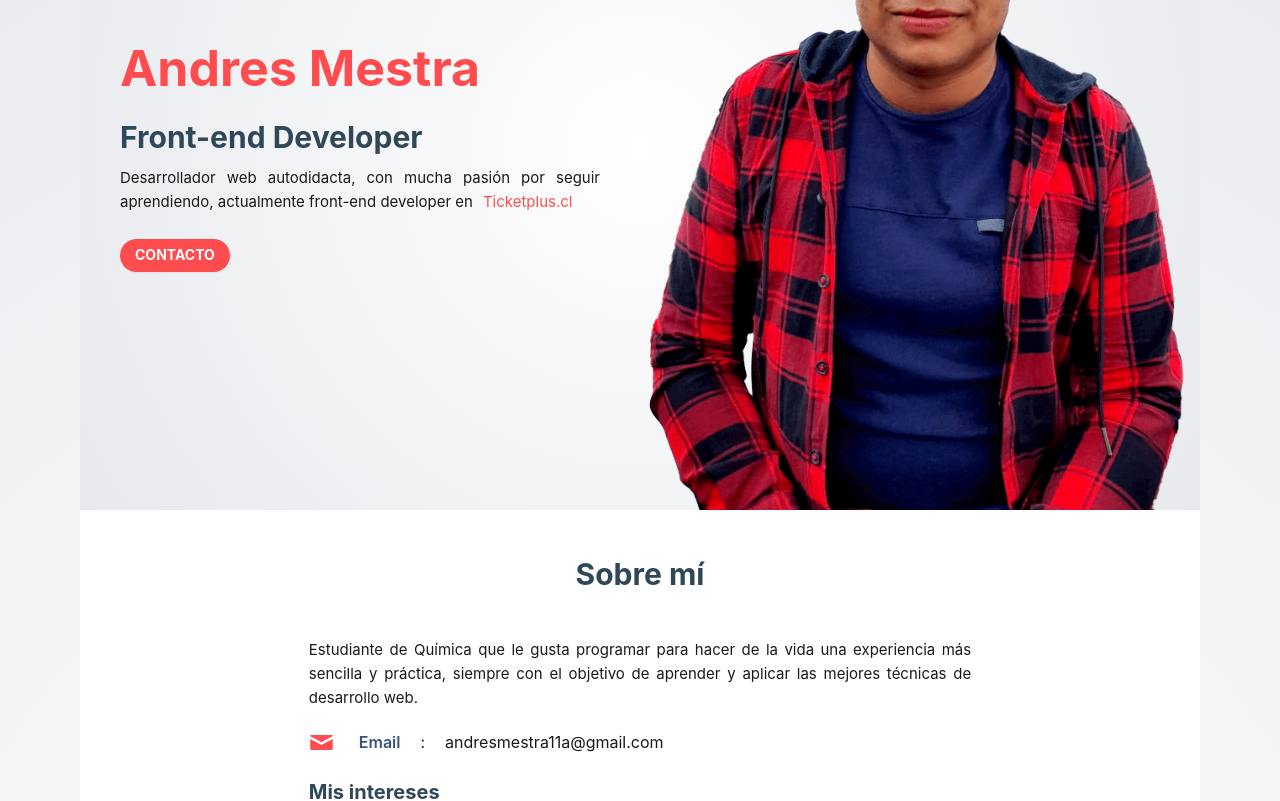
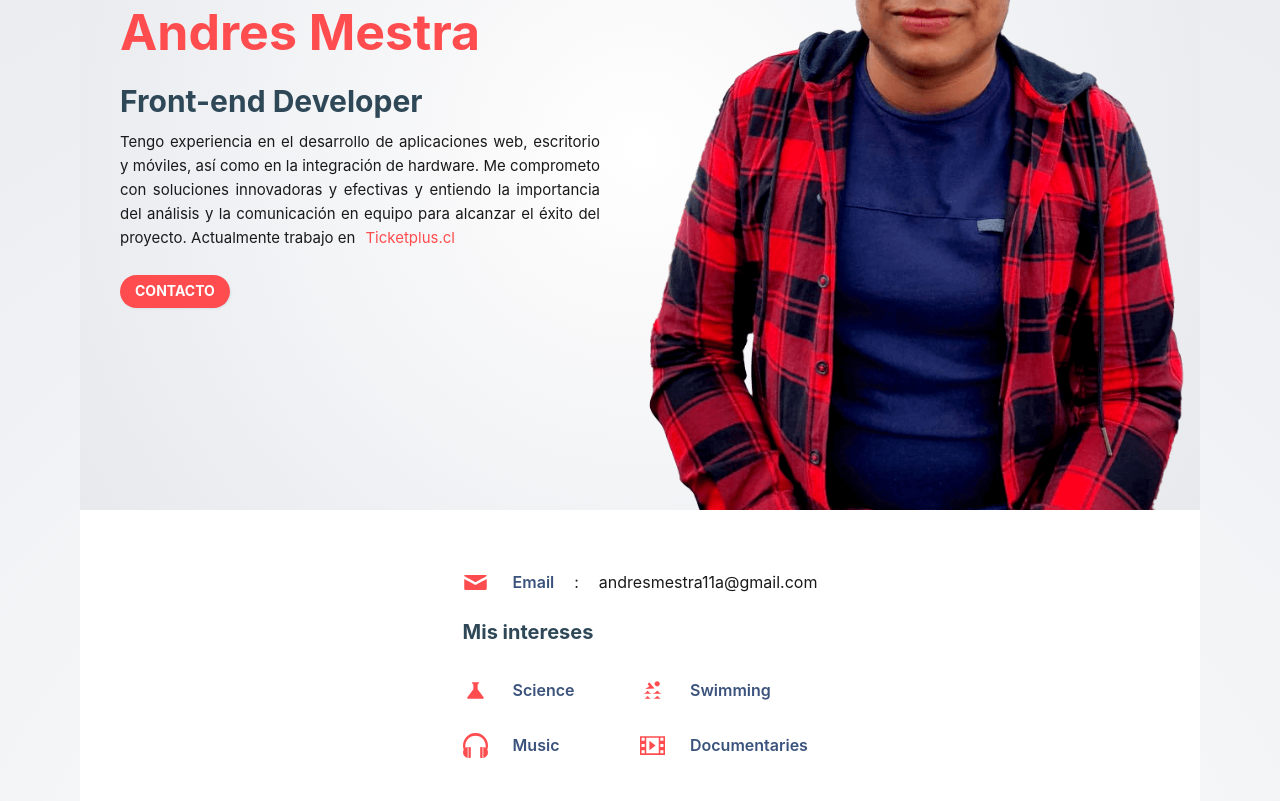
Before and after one commit to andres-mestra/andresmestra-cli, a Next.js app: page / in a window 1280 px wide. Shown: the part 280-1081 px from the top of the page. Built offline with nearby package versions, Linux system fonts and the light colour scheme.

Commit message:
feat: add new description

```diff
--- a/components/me/About.js
+++ b/components/me/About.js
@@ -11,12 +11,14 @@ export const About = () => {
   return (
     <section className="container_grid" id="about">
       <div className={sty.about}>
-        <HeaderLarge title="Sobre mí" align="center" />
+        {/* <HeaderLarge title="Sobre mí" align="center" />
         <Description>
-          Estudiante de Química que le gusta programar para hacer de la vida una
-          experiencia más sencilla y práctica, siempre con el objetivo de
-          aprender y aplicar las mejores técnicas de desarrollo web.
-        </Description>
+          Tengo experiencia en el desarrollo de aplicaciones web, escritorio y
+          móviles, así como en la integración de hardware. Me comprometo con
+          soluciones innovadoras y efectivas y entiendo la importancia del
+          análisis y la comunicación en equipo para alcanzar el éxito del
+          proyecto.
+        </Description> */}
         <Contacts />
         <Interests />
       </div>
--- a/components/me/Presentation.js
+++ b/components/me/Presentation.js
@@ -13,8 +13,11 @@ export const Presentation = () => {
       <TitleLarge color="var(--color-secundary)">Andres Mestra</TitleLarge>
       <TitleMedium>Front-end Developer</TitleMedium>
       <Description>
-        Desarrollador web autodidacta, con mucha pasión por seguir aprendiendo,
-        actualmente front-end developer en
+        Tengo experiencia en el desarrollo de aplicaciones web, escritorio y
+        móviles, así como en la integración de hardware. Me comprometo con
+        soluciones innovadoras y efectivas y entiendo la importancia del
+        análisis y la comunicación en equipo para alcanzar el éxito del
+        proyecto. Actualmente trabajo en
         <Link
           target="_blank"
           to="https://ticketplus.cl/"
```
